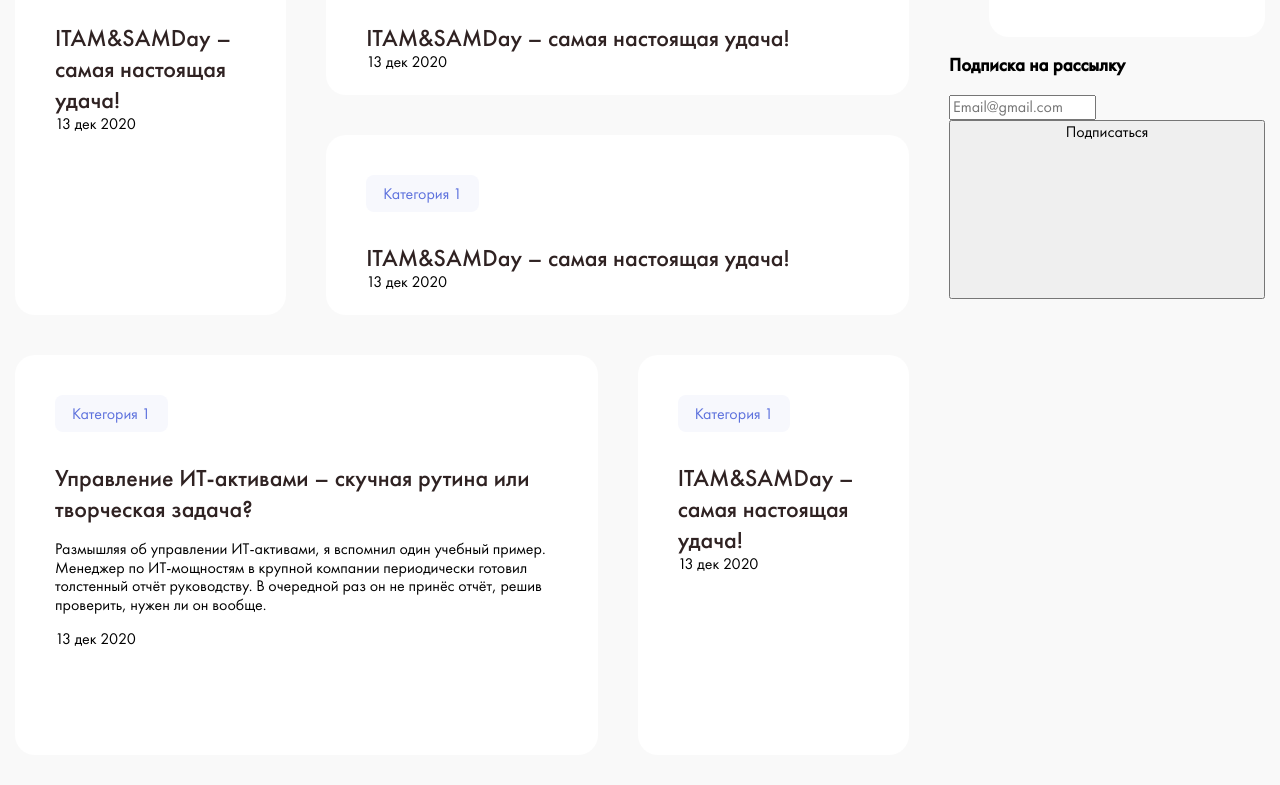
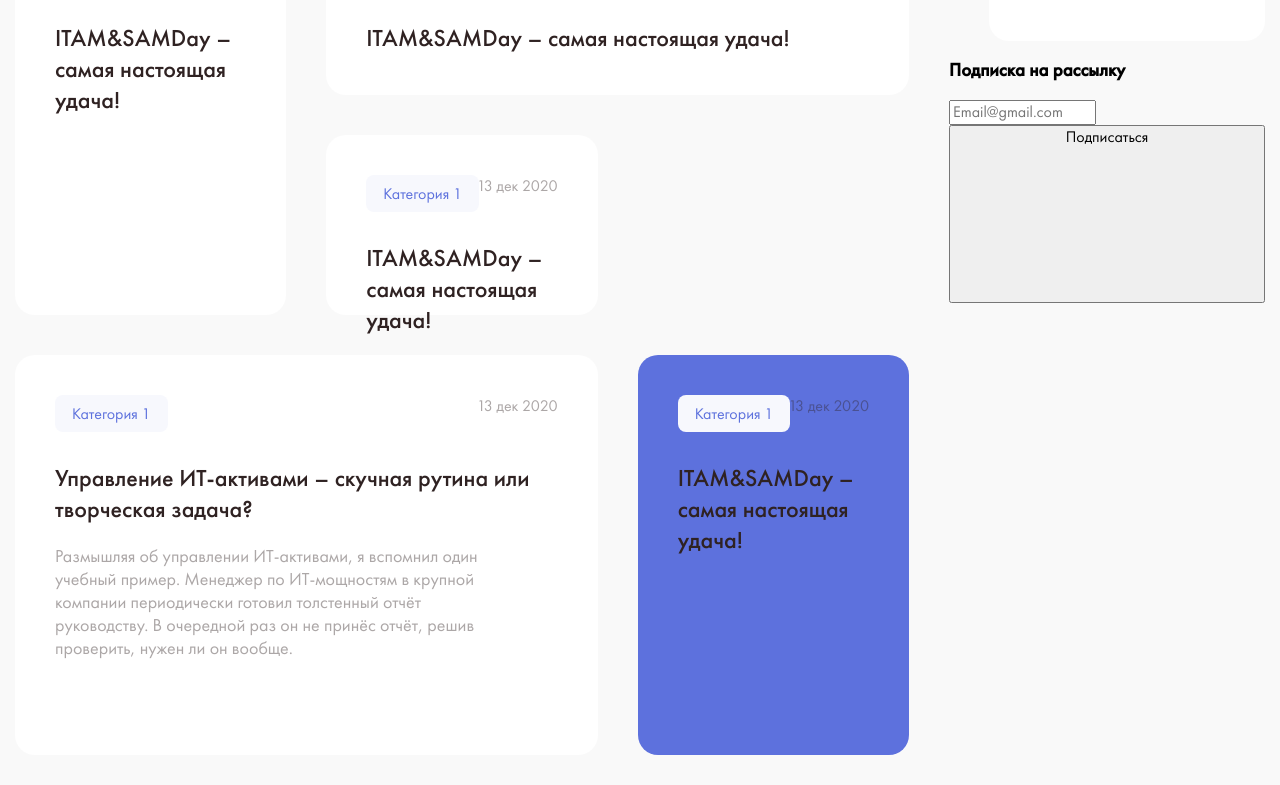
Before and after one commit to ElKlaus/blog_marathon, a plain HTML site: page index.html in a window 1280 px wide. Shown: the part 1255-2040 px from the top of the page. Drawn offline with Linux system fonts and the light colour scheme.

Commit message:
Step 6: post-grid__item

```diff
--- a/css/style.css
+++ b/css/style.css
@@ -163,6 +163,68 @@ body {
   grid-column: 3 span;
 }
 
+.blog-post {
+  position: relative;
+  padding: var(--grid-gap);
+  width: 100%;
+  height: 100%;
+  border-radius: 20px;
+  background: #fff;
+}
+
+.blog-post__category {
+  position: relative;
+  z-index: 5;
+  margin-bottom: 30px;
+  display: inline-block;
+  border-radius: 8px;
+  padding: 8px 17px;
+  font-size: 16px;
+  line-height: 21px;
+  color: var(--accent-color);
+  background: #f7f8fd;
+}
+
+.blog-post__title {
+  margin: 0;
+  margin-bottom: 20px;
+  font-weight: 500;
+  font-size: 24px;
+  line-height: 31px;
+  color: var(--dark-color);
+}
+
+.blog_post__link::before {
+  content: "";
+  position: absolute;
+  left: 0;
+  right: 0;
+  top: 0;
+  bottom: 0;
+}
+
+.blog-post__descr {
+  margin: 0;
+  padding-right: var(--grid-gap);
+  font-size: 18px;
+  line-height: 23px;
+  color: rgba(47, 34, 34, .4);
+}
+
+.blog-post__date {
+  position: absolute;
+  right: var(--grid-gap);
+  top: var(--grid-gap);
+  font-size: 16px;
+  line-height: 21px;
+  color: rgba(47, 34, 34, 0.4);
+}
+
+.blog-post--main {
+  height: 280px;
+  margin-bottom: var(--grid-gap);
+}
+
 .post-grid {
   display: grid;
   grid-template-columns: repeat(3, 1fr);
@@ -187,50 +249,10 @@ body {
   grid-column: 2 span;
 }
 
-.post-grid__item:nth-child(5n+5) {
+.post-grid__item:nth-child(5n+5) .blog-post {
   grid-column: 2 span;
 }
 
-.blog-post {
-  position: relative;
-  padding: var(--grid-gap);
-  width: 100%;
-  height: 100%;
-  border-radius: 20px;
-  background: #fff;
+.post-grid__item:nth-child(5n+2) .blog-post {
+  background-color: var(--accent-color);
 }
-
-.blog-post__category {
-  position: relative;
-  z-index: 5;
-  margin-bottom: 30px;
-  display: inline-block;
-  border-radius: 8px;
-  padding: 8px 17px;
-  font-size: 16px;
-  line-height: 21px;
-  color: var(--accent-color);
-  background: #f7f8fd;
-}
-
-.blog-post__title {
-  margin: 0;
-  font-weight: 500;
-  font-size: 24px;
-  line-height: 31px;
-  color: var(--dark-color);
-}
-
-.blog_post__link::before {
-  content: "";
-  position: absolute;
-  left: 0;
-  right: 0;
-  top: 0;
-  bottom: 0;
-}
-
-.blog-post--main {
-  height: 280px;
-  margin-bottom: var(--grid-gap);
-}
```
